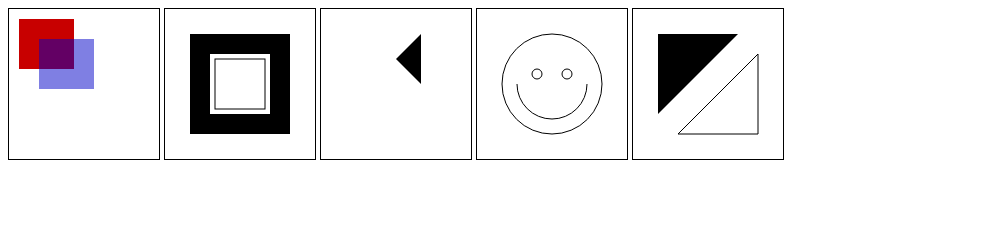
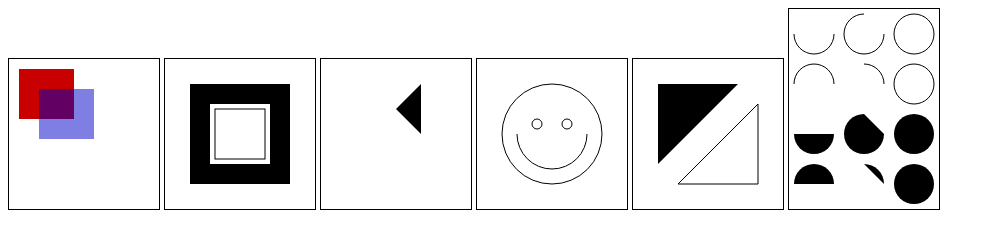
Before and after one commit to iwwwanow/artworks, a website: page artworks/cgi-learning_canvas/index.html in a window 1280 px wide. Shown: the whole page, without its empty margins (0-995 px from the left). Drawn offline with Linux system fonts and the light colour scheme.

Commit message:
feat(csnvas): arcs

```diff
--- a/artworks/cgi-learning_canvas/index.html
+++ b/artworks/cgi-learning_canvas/index.html
@@ -11,5 +11,6 @@
     <canvas id="lesson-3" width="150" height="150"></canvas>
     <canvas id="lesson-4" width="150" height="150"></canvas>
     <canvas id="lesson-5" width="150" height="150"></canvas>
+    <canvas id="lesson-6" width="150" height="200"></canvas>
   </body>
 </html>
--- a/artworks/cgi-learning_canvas/script.js
+++ b/artworks/cgi-learning_canvas/script.js
@@ -57,10 +57,33 @@ function drawLesson5(ctx) {
   ctx.stroke();
 }
 
+function drawLesson6(ctx) {
+  for (var i = 0; i < 4; i++) {
+    for (var j = 0; j < 3; j++) {
+      ctx.beginPath();
+      var x = 25 + j * 50; // x coordinate
+      var y = 25 + i * 50; // y coordinate
+      var radius = 20; // Arc radius
+      var startAngle = 0; // Starting point on circle
+      var endAngle = Math.PI + (Math.PI * j) / 2; // End point on circle
+      var anticlockwise = i % 2 == 0 ? false : true; // clockwise or anticlockwise
+
+      ctx.arc(x, y, radius, startAngle, endAngle, anticlockwise);
+
+      if (i > 1) {
+        ctx.fill();
+      } else {
+        ctx.stroke();
+      }
+    }
+  }
+}
+
 function draw() {
   drawLessonFactory(1, drawLesson1);
   drawLessonFactory(2, drawLesson2);
   drawLessonFactory(3, drawLesson3);
   drawLessonFactory(4, drawLesson4);
   drawLessonFactory(5, drawLesson5);
+  drawLessonFactory(6, drawLesson6);
 }
```
